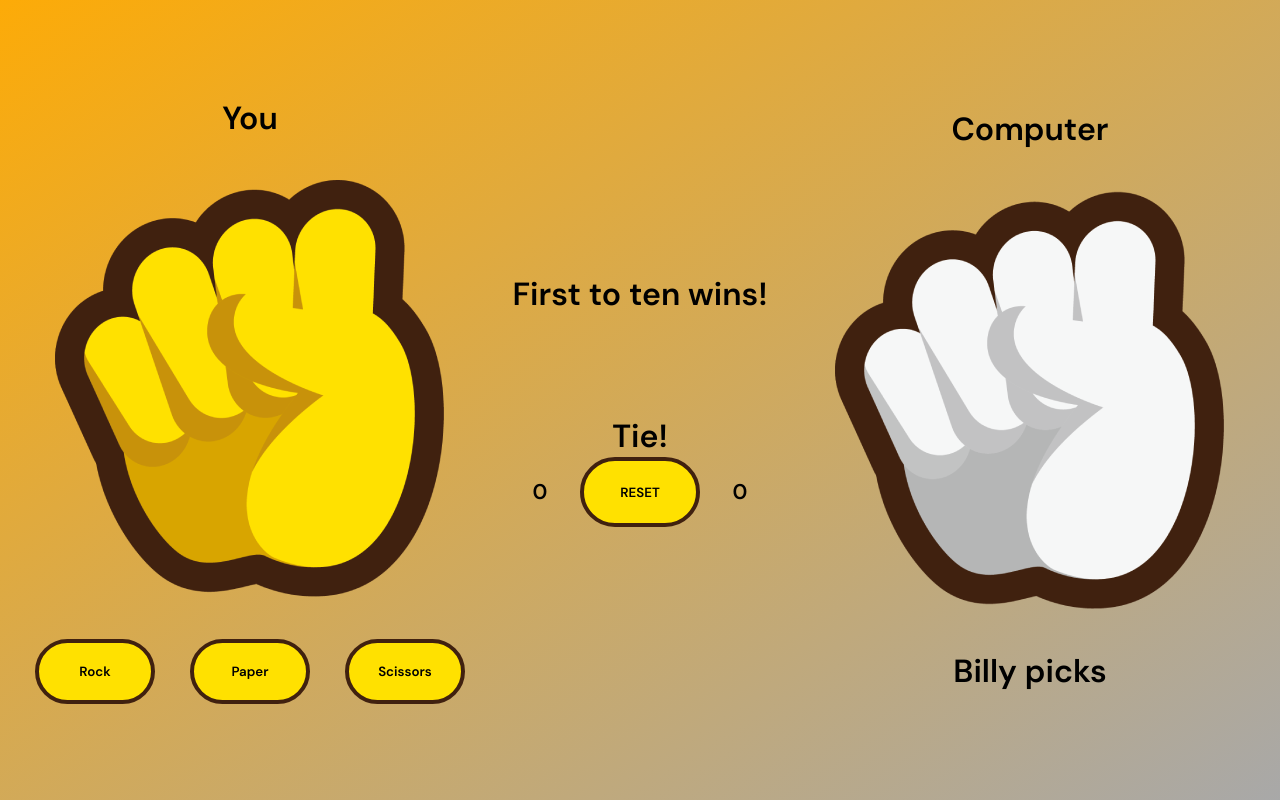
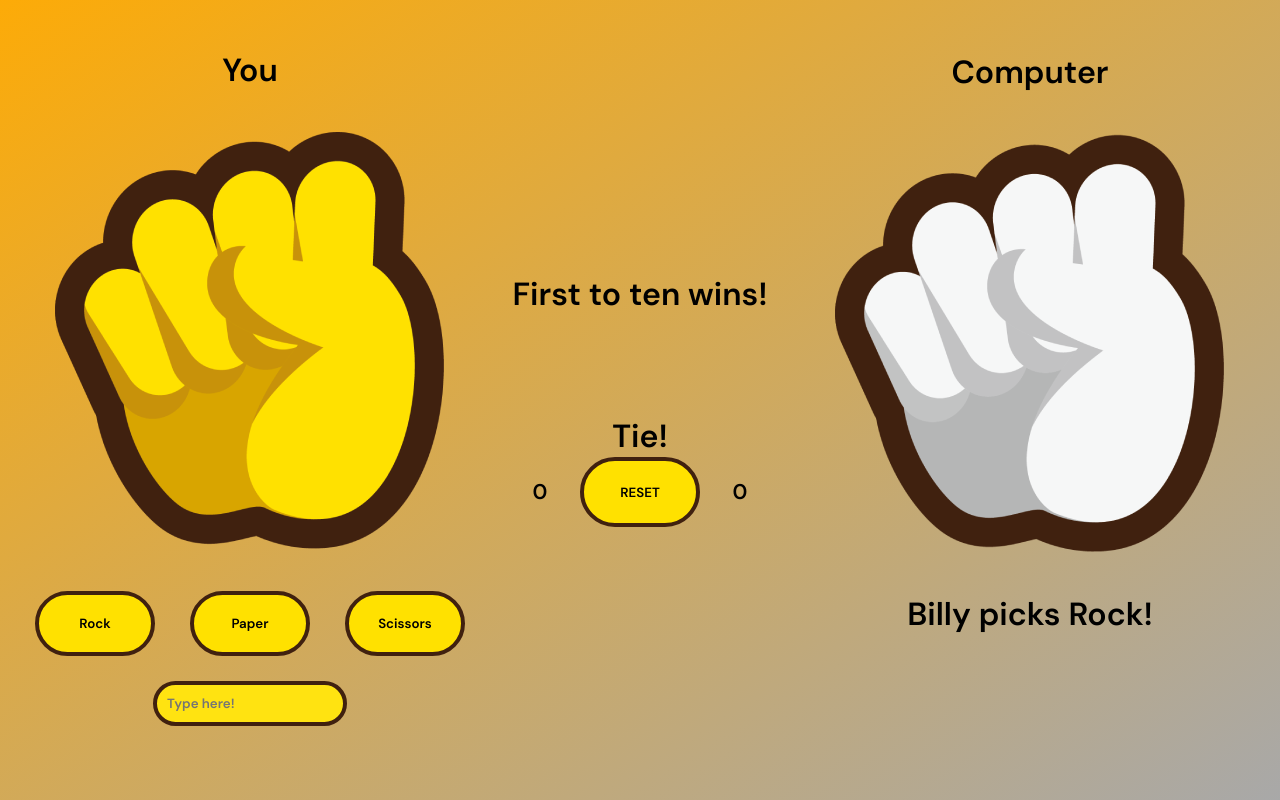
Before and after one commit to TommyPhi/Rock-Paper-Scissors, a plain HTML site: page index.html in a window 1280 px wide. Both pictures are taken after a click on the button "Rock". Drawn offline with Linux system fonts and the light colour scheme.

Commit message:
added text input

```diff
--- a/index.html
+++ b/index.html
@@ -7,21 +7,31 @@
     <link href="styles.css" rel="stylesheet">
 </head>
 <body>
+    <!-- Container for each card (Grid) -->
     <div class="card-container">
+        <!-- User card (Flexbox) -->
         <div class="card">
+            <!-- Contains content for User Player -->
             <h1>You</h1>
             <div class="img-container">
                 <img id="userRock" src="assets/userRock.png">
                 <img id="userPaper" src="assets/userPaper.png">
                 <img id="userScis" src="assets/userScis.png">
             </div>
+            <!-- Container for Buttons -->
             <div class="button-container">
                 <button onclick="rpsGame('rock'); showImg('userRock'); firstToTen()">Rock</button>
                 <button onclick="rpsGame('paper'); showImg('userPaper'); firstToTen()">Paper</button>
                 <button onclick="rpsGame('scissors'); showImg('userScis'); firstToTen()">Scissors</button>
             </div>
+            <!-- Text input if user wants to play with text input rather than buttons -->
+            <form autocomplete="off" onsubmit="checkInput(); return false">
+                <input id="userInput" type="text" placeholder="Type here!">
+            </form>
         </div>
+        <!-- Scoreboard Card -->
         <div class="card">
+            <!-- Contains content for scoreboard -->
             <h1 id="rules">First to ten wins!</h1>
             <h1 id="gameDecision"></h1>
             <div class="scoreboard">
@@ -30,14 +40,16 @@
                 <p id="compScore"></p>
             </div>
         </div>
-        <div class="card">
+        <!-- Computer Card -->
+        <div id="computerCard" class="card">
+            <!-- Contains content for computer -->
             <h1>Computer</h1>
             <div class="img-container">
                 <img id="compRock" src="assets/compRock.png">
                 <img id="compPaper" src="assets/compPaper.png">
                 <img id="compScis" src="assets/compScis.png">
             </div>
-            <h1>Billy picks <span id="computerChoice"></span></h1>
+            <h1 id="computerPicks">Billy picks <span id="computerChoice"></span></h1>
         </div>
     </div>
     <script src="script.js"></script>
--- a/script.js
+++ b/script.js
@@ -3,7 +3,6 @@ let compPoints = 0;
 let compChoice;
 const rpsChoices = ['rock', 'paper', 'scissors'];
 const compChoices = ['compRock', 'compPaper', 'compScis'];
-const winLose = document.querySelector('[data-winLoseText]');
 
 const showImg = (img) => {
     switch(img) {
@@ -51,6 +50,7 @@ const rpsGame = (userInput) => {
                     document.getElementById('compPaper')
                         .style.display = "none";
                     document.getElementById("gameDecision").innerHTML = 'You win!';
+                    document.getElementById("computerChoice").innerHTML = 'Scissors!';
                     userPoints++;
                     break;
                 case 'paper':
@@ -61,6 +61,7 @@ const rpsGame = (userInput) => {
                     document.getElementById('compScis')
                         .style.display = "none";
                     document.getElementById("gameDecision").innerHTML = 'You lose!';
+                    document.getElementById("computerChoice").innerHTML = 'Paper!';
                     compPoints++;
                     break;
                 default:
@@ -71,6 +72,7 @@ const rpsGame = (userInput) => {
                     document.getElementById('compScis')
                         .style.display = "none";
                     document.getElementById("gameDecision").innerHTML = 'Tie!';
+                    document.getElementById("computerChoice").innerHTML = 'Rock!';
             }
             break;
         case 'scissors':
@@ -83,6 +85,7 @@ const rpsGame = (userInput) => {
                     document.getElementById('compScis')
                         .style.display = "none";
                     document.getElementById("gameDecision").innerHTML = 'You win!';
+                    document.getElementById("computerChoice").innerHTML = 'Paper!';
                     userPoints++;
                     break;
                 case 'rock':
@@ -93,6 +96,7 @@ const rpsGame = (userInput) => {
                     document.getElementById('compPaper')
                         .style.display = "none";
                     document.getElementById("gameDecision").innerHTML = 'You lose!';
+                    document.getElementById("computerChoice").innerHTML = 'Rock!';
                     compPoints++;
                     break;
                 default:
@@ -103,6 +107,7 @@ const rpsGame = (userInput) => {
                     document.getElementById('compPaper')
                         .style.display = "none";
                     document.getElementById("gameDecision").innerHTML = 'Tie!';
+                    document.getElementById("computerChoice").innerHTML = 'Scissors!';
             }
             break;
         case 'paper':
@@ -115,6 +120,7 @@ const rpsGame = (userInput) => {
                     document.getElementById('compPaper')
                         .style.display = "none";
                     document.getElementById("gameDecision").innerHTML = 'You win!';
+                    document.getElementById("computerChoice").innerHTML = 'Rock!';
                     userPoints++;
                     break;
                 case 'scissors':
@@ -125,6 +131,7 @@ const rpsGame = (userInput) => {
                     document.getElementById('compPaper')
                         .style.display = "none";
                     document.getElementById("gameDecision").innerHTML = 'You lose!';
+                    document.getElementById("computerChoice").innerHTML = 'Scissors!';
                     compPoints++;
                     break;
                 default:
@@ -135,6 +142,7 @@ const rpsGame = (userInput) => {
                     document.getElementById('compScis')
                         .style.display = "none";
                     document.getElementById("gameDecision").innerHTML = 'Tie!';
+                    document.getElementById("computerChoice").innerHTML = 'Paper!';
             }
             break;
     }
@@ -179,8 +187,56 @@ const startOver = () => {
     window.location.replace("./index.html")
 }
 
+const checkInput = () => {
+    userInput = document.getElementById('userInput').value;
+    userInput.toString().toLowerCase();
+    switch(userInput) {
+        case 'rock':
+        case 'r':
+        case 'roc':
+            rpsGame('rock');
+            showImg('userRock');
+            firstToTen();
+            document.getElementById('userInput')
+                .style.backgroundColor = "#ffe311";
+            break;
+        case 'paper':
+        case 'p':
+        case 'pa':
+        case 'pap':
+        case 'pape':
+            rpsGame('paper');
+            showImg('userPaper');
+            firstToTen();
+            document.getElementById('userInput')
+                .style.backgroundColor = "#ffe311";
+            break;
+        case 'scissors':
+        case 's':
+        case 'sc':
+        case 'sci':
+        case 'scis':
+        case 'sciss':
+        case 'scisso':
+        case 'scissor':
+            rpsGame('scissors');
+            showImg('userScis');
+            firstToTen();
+            document.getElementById('userInput')
+                .style.backgroundColor = "#ffe311";
+            break;
+        default:
+            document.getElementById('userInput')
+                .style.backgroundColor = "#ff7d7d";
+    }
+}
+
 if(window.location.href.includes('winOrLose.html?l')) {
     document.getElementById('winOrLose').innerHTML = 'You lose!';
+    document.getElementById('body')
+        .style.background = "hsla(355, 74%, 62%, 1)";
 } else {
     document.getElementById('winOrLose').innerHTML = 'You win!';
+    document.getElementById('body')
+        .style.background = "hsla(136, 48%, 54%, 1)";
 }
--- a/styles.css
+++ b/styles.css
@@ -1,37 +1,43 @@
 @import url('https://fonts.googleapis.com/css2?family=DM+Sans:opsz,wght@9..40,400;9..40,600&display=swap');
 
+/* Sets global font for HTML files */
 html {
     font-family: 'DM Sans';
     font-style: normal;
     font-weight: 600;
 }
 
+/* CSS for Body */
 body {
     margin: 0;
     padding: 0;
     background: linear-gradient(to bottom right, hsla(40, 98%, 51%, 1) 0%, hsla(0, 0%, 66%, 1) 100%);
 }
 
+/* CSS for H1 */
 h1 {
     margin: 0;
 }
 
-
+/* CSS for Card Container */
 .card-container {
     display: grid;
     grid-template-columns: repeat(3, 1fr);
     grid-template-rows: 100vh;
 }
 
+/* CSS for Image Container */
 .img-container {
     width: 500px;
     height: 500px;
 }
 
+/* CSS for Images in Image Container */
 .img-container > img {
     position: absolute;
 }
 
+/* CSS for each specific image */
 #userRock {
     display: none;
 }
@@ -56,21 +62,29 @@ h1 {
     display: none;
 }
 
+#computerCard {
+    margin-bottom: 115px;
+}
+
+/* CSS for Rules */
 #rules {
     justify-content: center;
     margin-bottom: 100px;
 }
 
+/* CSS for scoreboard container */
 .scoreboard {
     display: flex;
     justify-content: space-evenly;
     width: 100%;
 }
 
+/* CSS for P tags */
 p {
     font-size: 16pt;
 }
 
+/* CSS for Cards */
 .card {
     display: flex;
     flex-direction: column;
@@ -78,6 +92,7 @@ p {
     align-items: center;
 }
 
+/* CSS for buttons in Card */
 .card button {
     padding: 20px;
     border-radius: 100px;
@@ -89,15 +104,29 @@ p {
     background: #ffe100;
 }
 
+ /* CSS for buttons on hover in cards */
 .card button:hover {
     background: #ffed63;
     color: #40210f;
     transition: all 0.2s;
 }
 
+/* CSS for Button container */
 .button-container {
     display: flex;
     width: 100%;
     flex-direction: row;
     justify-content: space-evenly;
 }
+
+/* CSS for Input */
+input {
+    border-radius: 100px;
+    border: 4px #40210f solid;
+    padding: 10px;
+    margin: 25px;
+    background-color: #ffe311;
+    font-family: 'DM Sans';
+    font-style: normal;
+    font-weight: 600;
+}
```
Also changed, not shown: winOrLose.html (+3 -1 lines).
